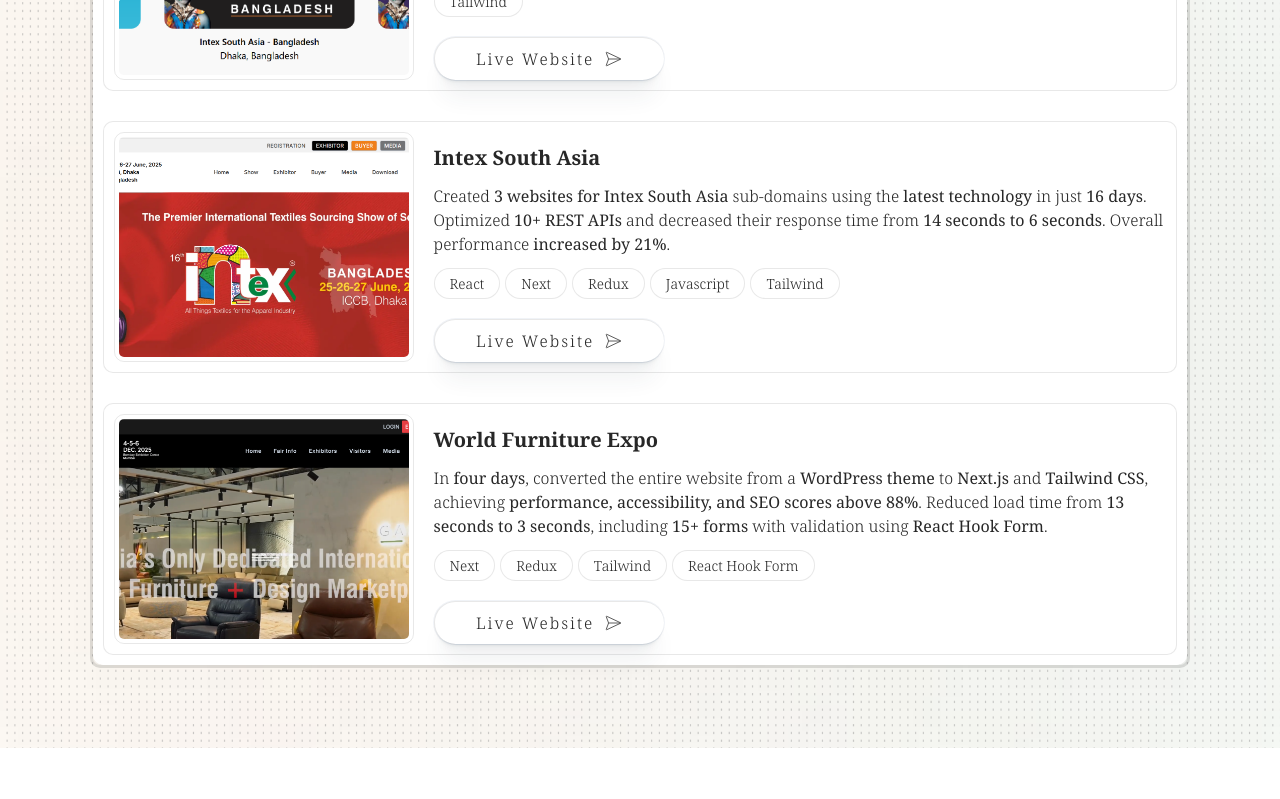
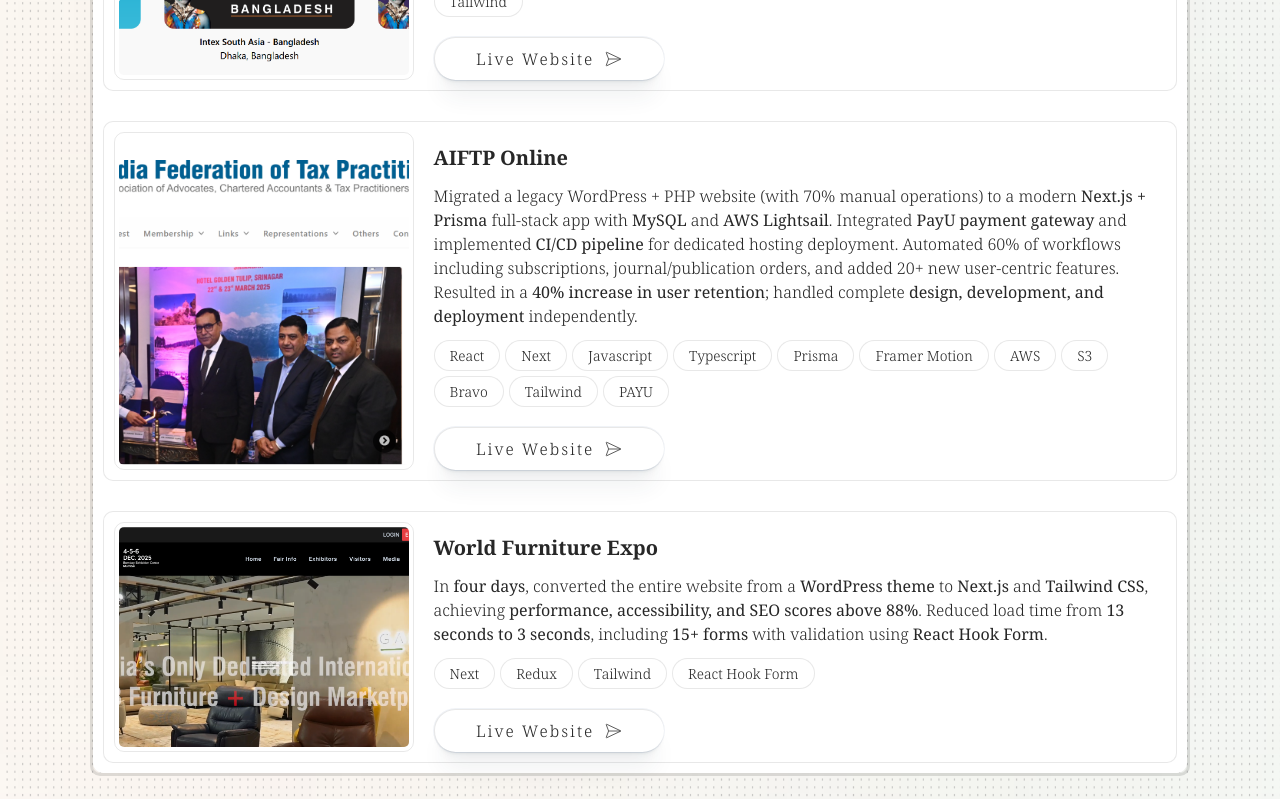
Before and after one commit to ArmanA12/ArmanPortfolio, a React (Vite) app: page / in a window 1280 px wide. Shown: the part 1100-1899 px from the top of the page. Built offline with nearby package versions, Linux system fonts and the light colour scheme.

Commit message:
adding the project

```diff
--- a/src/components/BlurBG.jsx
+++ b/src/components/BlurBG.jsx
@@ -49,24 +49,35 @@
                     </div>
                   </div>
                 </div>
-                <div style={{ marginTop: "30px" }} className="project-card">
+                <div className="project-card" style={{ marginTop: "30px" }}>
                   <div>
-                    <img loading="lazy" src="../intex-4d-8QAtr.png" alt="" />
+                    <img loading="lazy" src="../aiftpnewlogo.png" alt="" />
                   </div>
                   <div>
-                    <h3 className='text-xl font-bold py-3'>Intex South Asia</h3>
+                    <h3 className='text-xl font-bold py-3'>AIFTP Online</h3>
                     <p>
-                      Created <strong>3 websites for Intex South Asia</strong> sub-domains using the <strong>latest technology</strong> in just <strong>16 days</strong>. Optimized <strong>10+ REST APIs</strong> and decreased their response time from <strong>14 seconds to 6 seconds</strong>. Overall performance <strong>increased by 21%</strong>.
+                      Migrated a legacy WordPress + PHP website (with 70% manual operations) to a modern <strong>Next.js + Prisma</strong> full-stack app with <strong>MySQL</strong> and <strong>AWS Lightsail</strong>.
+                      Integrated <strong>PayU payment gateway</strong> and implemented <strong>CI/CD pipeline</strong> for dedicated hosting deployment.
+                      Automated 60% of workflows including subscriptions, journal/publication orders, and added 20+ new user-centric features.
+                      Resulted in a <strong>40% increase in user retention</strong>; handled complete <strong>design, development, and deployment</strong> independently.
                     </p>
                     <div style={{ display: "flex", flexWrap: "wrap", gap: "5px" }} className='mt-3'>
                       <div className="techStack">React</div>
                       <div className="techStack">Next</div>
-                      <div className="techStack">Redux</div>
                       <div className="techStack">Javascript</div>
+                      <div className="techStack">Typescript</div>
+                      <div className="techStack">Prisma</div>
+                      <div className="techStack">Framer Motion</div>
+                      <div className="techStack">AWS</div>
+                      <div className="techStack">S3</div>
+
+                      <div className="techStack">Bravo</div>
                       <div className="techStack">Tailwind</div>
+                      <div className="techStack">PAYU</div>
+
                     </div>
                     <div className="giveLiveButton">
-                      <a href="https://www.intexsouthasia.com/">Live Website</a>
+                      <a href="https://www.aiftpoinline.org">Live Website</a>
                       <SendHorizontal size={18} strokeWidth={1} />
                     </div>
                   </div>
```
Also changed, not shown: public/aiftpnewlogo.png (added).
